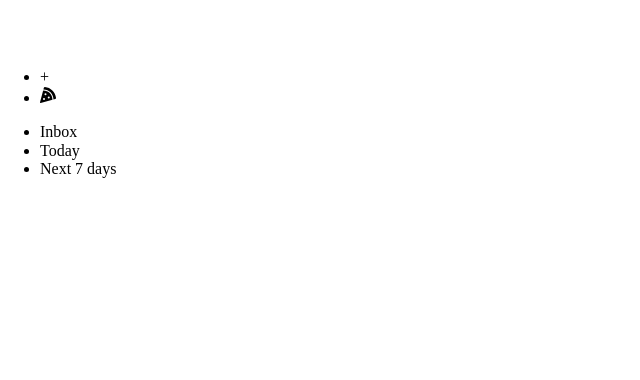
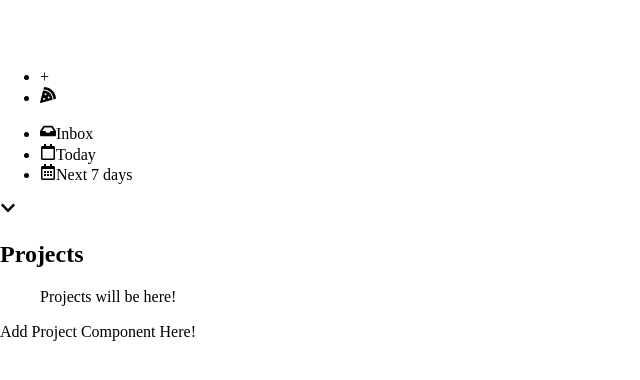
Before and after one commit to JimmyLin39/todoist-clone, a React (Create React App) app: page / in a window 1280 px wide. Shown: the top 380 px of the page, without its empty margins (0-640 px from the left). Built offline with nearby package versions, Linux system fonts and the light colour scheme.

Commit message:
initial sidebar

```diff
--- a/src/components/layout/Sidebar.js
+++ b/src/components/layout/Sidebar.js
@@ -1,11 +1,40 @@
 import React from 'react'
+import {
+  FaChevronDown,
+  FaInbox,
+  FaRegCalendar,
+  FaRegCalendarAlt
+} from 'react-icons/fa'
 
 export const Sidebar = () => (
   <div className="sidebar" data-testid="sidebar">
-    <ul className="sidebar_generic">
-      <li>Inbox</li>
-      <li>Today</li>
-      <li>Next 7 days</li>
+    <ul className="sidebar__generic">
+      <li>
+        <span>
+          <FaInbox />
+        </span>
+        <span>Inbox</span>
+      </li>
+      <li>
+        <span>
+          <FaRegCalendar />
+        </span>
+        <span>Today</span>
+      </li>
+      <li>
+        <span>
+          <FaRegCalendarAlt />
+        </span>
+        <span>Next 7 days</span>
+      </li>
     </ul>
+    <div className="sidebar__middle">
+      <span>
+        <FaChevronDown />
+      </span>
+      <h2>Projects</h2>
+    </div>
+    <ul className="sidebar__projects">Projects will be here!</ul>
+    Add Project Component Here!
   </div>
 )
```
